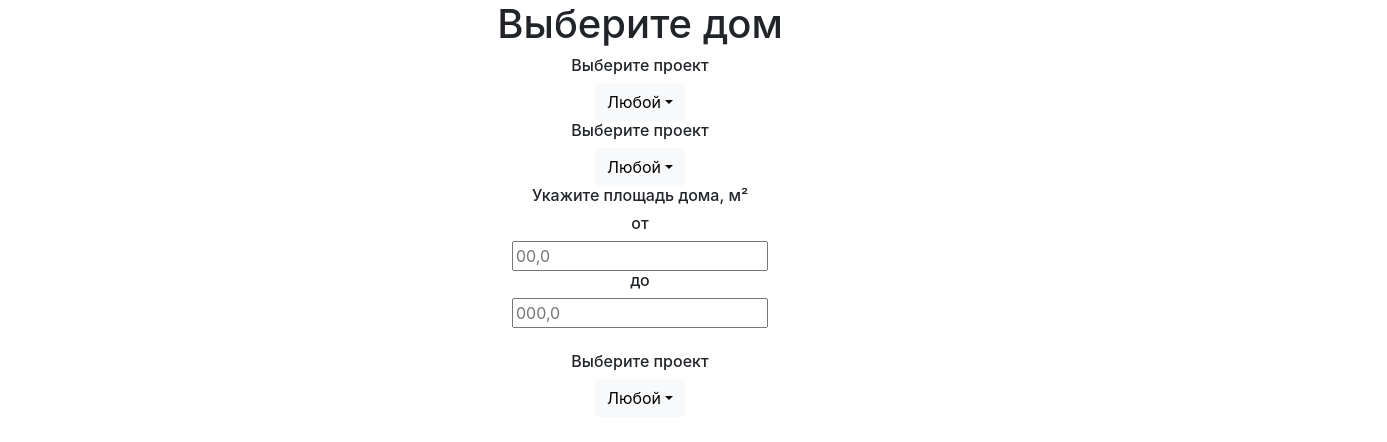
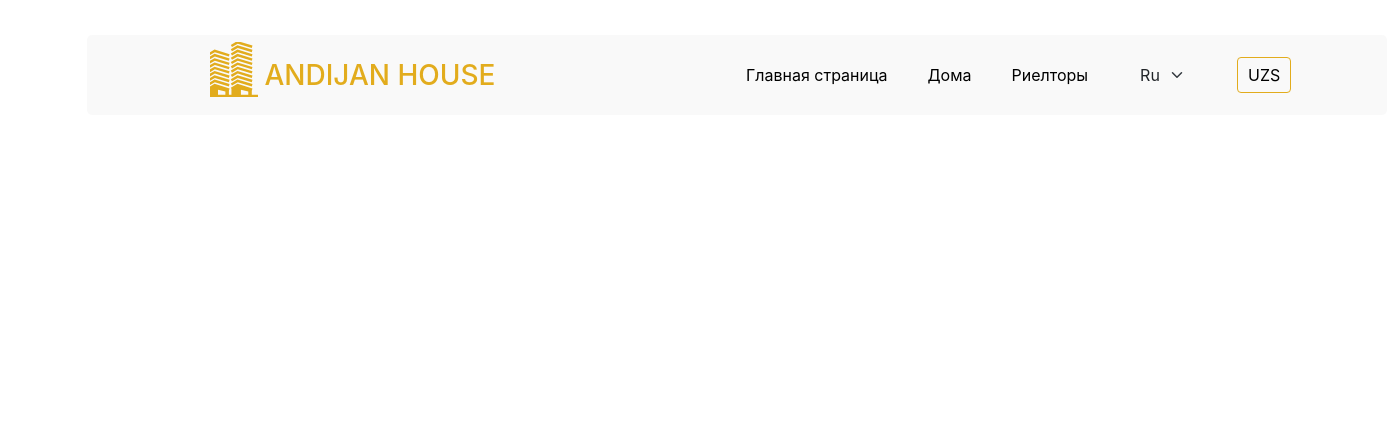
Before and after one commit to noiladev/andijan--city, a React (Create React App) app: page /second in a window 1280 px wide. Shown: the top 442 px of the page, 1387 px wide, since content can reach past the window. Built offline with nearby package versions, Linux system fonts and the light colour scheme.

Commit message:
Header va boshqalar

```diff
--- a/src/components/Header/Header.jsx
+++ b/src/components/Header/Header.jsx
@@ -23,7 +23,7 @@ function Header() {
         <nav>
             <Link  className='nav__logo' to='/'>
                 <img src={logo} alt="" />
-                <h3 className='nav__title'>ANDIJAN HOUSE</h3>
+                <h3 className='nav__titl'>ANDIJAN HOUSE</h3>
             </Link>
             <ul className='nav__list'>
                 <li className="nav__item">
--- a/src/components/Header/Header.scss
+++ b/src/components/Header/Header.scss
@@ -1,5 +1,5 @@
 .header {
-   width: 100%;
+    width: 100%;
     position: absolute;
     margin: 0 auto;
 
@@ -18,22 +18,26 @@ nav {
     padding: 13px 10px 11px 30px;
     position: relative;
     // z-index: ;
-    background-color: #FFFFFF;
+    background-color: rgba(235, 235, 235, 0.329);
+    width: 1300px;
+    margin-left: 5px;
 }
 
 .nav__logo {
-    width: 300px;
-    display: flex;
-    justify-content: space-around;
-    align-items: center ;
+    // width: 300px;
+    // display: flex;
+    // justify-content: space-around;
+    // align-items: center ;
     text-align: center;
     text-decoration: none;
     color: #E2AC1D;
+    margin-top: -13px;
+    margin-right: 35w0px;
 }
 
-.nav__title {
-    margin-top: 40px;
-    text-align: center;
+.nav__titl {
+    margin-top: 21px;
+    margin-left: -8px;
 }
 
 .nav__list {
@@ -41,6 +45,7 @@ nav {
     justify-content: space-between;
     align-items: center;
     list-style-type: none;
+    margin-top: 13px;
 }
 
 .nav__item {
--- a/src/components/Secend/Secend_Headr/Secend_Headr.jsx
+++ b/src/components/Secend/Secend_Headr/Secend_Headr.jsx
@@ -1,61 +1,11 @@
 import React from 'react'
 import './Secend_Headr.scss'
+import Header from '../../Header/Header'
 
 function Secend_Headr() {
   return (
     <div className='Header'>
-      <div className="container">
-        <div className="Header__nav">
-          <div className="Header__nav__btns">
-            <h1 className='Header__nav__btns__h1'>Выберите дом</h1>
-            <div className="Nav__btns">
-              <div class="dropdown">
-                <h6>Выберите проект</h6>
-                <button class="btn btn-light dropdown-toggle" type="button" data-bs-toggle="dropdown" aria-expanded="false">
-                Любой
-                </button>
-                <ul class="dropdown-menu">
-                  <li><a class="dropdown-item" href="#">Любой</a></li>
-                  <li><a class="dropdown-item" href="#">Любой</a></li>
-                  <li><a class="dropdown-item" href="#">Любой</a></li>
-                </ul>
-              </div><div class="dropdown">
-                <h6>Выберите проект</h6>
-                <button class="btn btn-light dropdown-toggle" type="button" data-bs-toggle="dropdown" aria-expanded="false">
-                Любой
-                </button>
-                <ul class="dropdown-menu">
-                  <li><a class="dropdown-item" href="#">Любой</a></li>
-                  <li><a class="dropdown-item" href="#">Любой</a></li>
-                  <li><a class="dropdown-item" href="#">Любой</a></li>
-                </ul>
-              </div>
-              <div className="Nav__btn1">
-                <h6>Укажите площадь дома, м²</h6>
-                <div className="house__size__inp">
-                  <h6>от</h6>
-                  <input type="text" placeholder='00,0'/>
-                  <img src="" alt="" />
-                  <h6>до</h6>
-                  <input type="text" placeholder='000,0'/>
-                </div>
-              </div>
-              <div className="btn"></div>
-              <div class="dropdown">
-                <h6>Выберите проект</h6>
-                <button class="btn btn-light dropdown-toggle" type="button" data-bs-toggle="dropdown" aria-expanded="false">
-                Любой
-                </button>
-                <ul class="dropdown-menu">
-                  <li><a class="dropdown-item" href="#">Любой</a></li>
-                  <li><a class="dropdown-item" href="#">Любой</a></li>
-                  <li><a class="dropdown-item" href="#">Любой</a></li>
-                </ul>
-              </div>
-            </div>
-          </div>
-        </div>
-      </div>
+          <Header/>
     </div>
   )
 }
```
Also changed, not shown: src/pages/Rieltoriy/Riel.jsx (+159 -160 lines).
